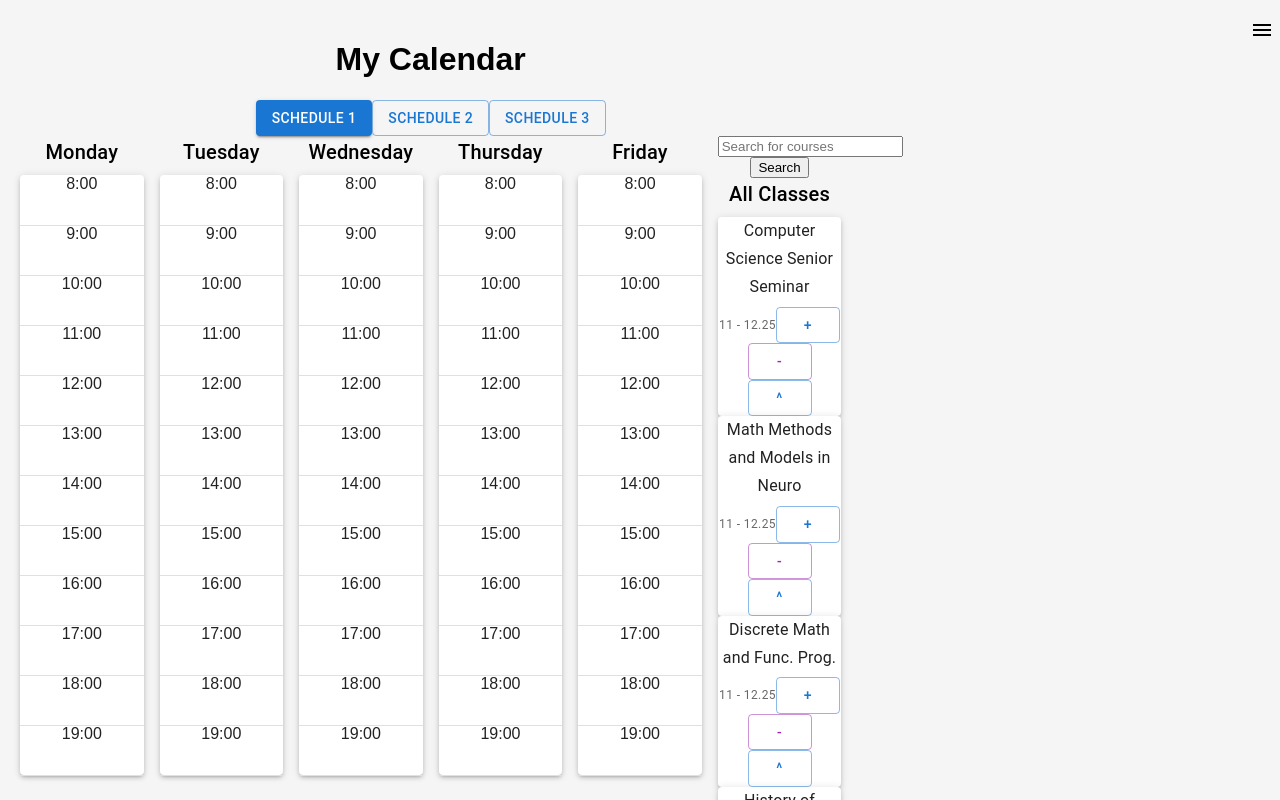
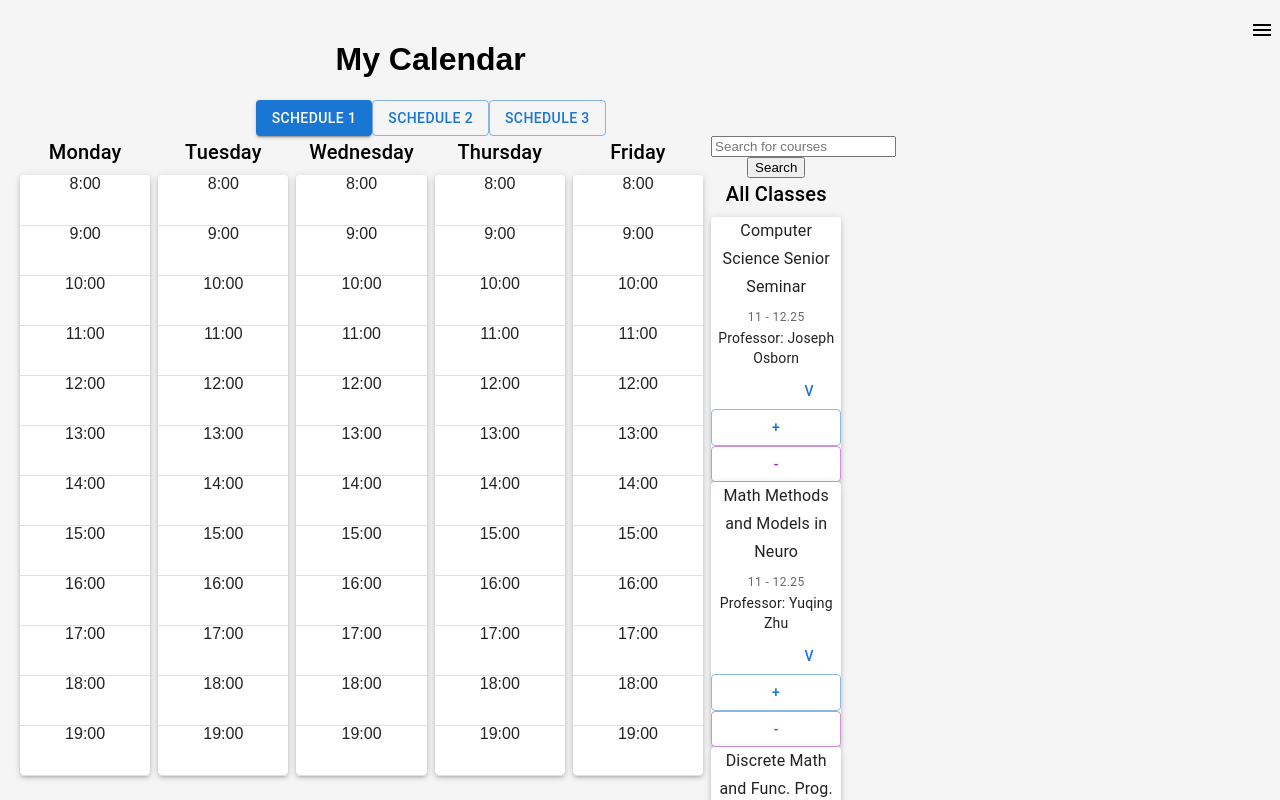
Before and after one commit to ytaa2021/p-classwise, a React (Create React App) app in the folder frontend/: page / in a window 1280 px wide. Shown: the top 800 px of the page. Built offline with nearby package versions, Linux system fonts and the light colour scheme.

Commit message:
refactor search list to be in search file

```diff
--- a/frontend/src/components/Calendar/calendar.js
+++ b/frontend/src/components/Calendar/calendar.js
@@ -2,7 +2,7 @@ import React, { useState } from 'react';
 import { Grid, Paper, Typography, Button } from '@mui/material';
 import Search from '../Search/search';
 import { allCourses } from '../../courses/allCourses';
-import calendarData from '../../courses/savedSchedules';
+
 
 const daysOfWeek = ['Monday', 'Tuesday', 'Wednesday', 'Thursday', 'Friday'];
 
@@ -24,15 +24,14 @@ const calculateCourseStyle = (course) => {
 };
 
 const Scheduler = () => {
+
+  const [activeCalendar, setActiveCalendar] = useState(1);
+  const [calendars, setCalendars] = useState(initialSchedules);
+  const currentCourses = calendars[activeCalendar];
+
   const [filteredCourses, setFilteredCourses] = useState([]);
   const [addedCourses, setAddedCourses] = useState([]);
   const [expandedBlocks, setExpandedBlocks] = useState({});
-  const [activeCalendar, setActiveCalendar] = useState(1);
-
-  // Create a mapping of calendars and their respective courses
-  const [calendars, setCalendars] = useState(initialSchedules);
-
-  const currentCourses = calendars[activeCalendar];
 
   const handleSearch = (searchTerm) => {
     const filteredCourses = currentCourses.filter((course) =>
@@ -96,7 +95,7 @@ const Scheduler = () => {
           Schedule 3
         </Button>
       </div>
-      <Grid container spacing={2}>
+      <Grid container spacing={1}>
         {daysOfWeek.map((day) => (
           <Grid item xs={2} key={day}>
             <Typography variant="h6" gutterBottom>
@@ -119,60 +118,30 @@ const Scheduler = () => {
                   key={course.title}
                 >
                   {course.title}
+                  <Button
+                    className="remove-button"
+                    variant="text"
+                    color="secondary"
+                    onClick={() => removeCourse(course)}
+                  >
+                    x
+                  </Button>
                 </div>
               ))}
             </Paper>
           </Grid>
         ))}
         <Grid item xs={2}>
-          <Search courses={currentCourses} onSearch={handleSearch} />
-          <Typography variant="h6" gutterBottom>
-            All Classes
-          </Typography>
-          {allCourses.map((course) => (
-            <Paper elevation={3} className="classBlock" key={course.title}>
-              <div>
-                <Typography variant="subtitle1" gutterBottom>
-                  {course.title}
-                </Typography>
-                <Typography variant="caption" color="textSecondary">
-                  {`${course.startTime} - ${course.endTime}`}
-                </Typography>
-                {/* Here is where you can add what is shown inside the toggle down for the courses */}
-                {expandedBlocks[course.title] && (
-                  <div>
-                    <Typography variant="body2" gutterBottom>
-                      Professor: {course.professor}
-                    </Typography>
-                    <Typography variant="body2">
-                      Description: {course.description}
-                    </Typography>
-                  </div>
-                )}
-                <Button
-                  variant="outlined"
-                  color="primary"
-                  onClick={() => addCourse(course)}
-                >
-                  +
-                </Button>
-                <Button
-                  variant="outlined"
-                  color="secondary"
-                  onClick={() => removeCourse(course)}
-                >
-                  -
-                </Button>
-                <Button
-                  variant="outlined"
-                  color="primary"
-                  onClick={() => toggleClassBlock(course.title)}
-                >
-                  {expandedBlocks[course.title] ? "V" : "^"}
-                </Button>
-              </div>
-            </Paper>
-          ))}
+        <Search
+            courses={currentCourses}
+            onSearch={handleSearch}
+            allCourses={allCourses}
+            expandedBlocks={expandedBlocks}
+            addCourse={addCourse}
+            removeCourse={removeCourse}
+            toggleClassBlock={toggleClassBlock}
+          />
+          {/* <Search courses={currentCourses} onSearch={handleSearch} /> */}
         </Grid>
       </Grid>
     </div>
--- /dev/null
+++ b/frontend/src/components/Search/search.css
@@ -0,0 +1,10 @@
+.v-icon {
+    position: 'absolute';
+    bottom: 0;
+    right: 0;
+    color: 'grey';
+    backgroundColor: 'transparent';
+    border: 'none';
+    padding: 0;
+    cursor: 'pointer';
+  }
--- a/frontend/src/components/Search/search.js
+++ b/frontend/src/components/Search/search.js
@@ -1,6 +1,16 @@
 import React, { useState } from 'react';
+import { Grid, Paper, Typography, Button } from '@mui/material';
+import './search.css';
 
-const Search = ({ courses, onSearch }) => {
+const Search = ({
+  courses,
+  onSearch,
+  allCourses,
+  expandedBlocks,
+  addCourse,
+  removeCourse,
+  toggleClassBlock,
+}) => {
   const [searchTerm, setSearchTerm] = useState('');
 
   const handleSearch = () => {
@@ -20,6 +30,58 @@ const Search = ({ courses, onSearch }) => {
         onChange={(e) => setSearchTerm(e.target.value)}
       />
       <button onClick={handleSearch}>Search</button>
+
+      <Typography variant="h6" gutterBottom>
+        All Classes
+      </Typography>
+      {allCourses.map((course) => (
+        <Paper elevation={3} className="classBlock" key={course.title}>
+          <div>
+            <Typography variant="subtitle1" gutterBottom>
+              {course.title}
+            </Typography>
+            <Typography variant="caption" color="textSecondary">
+              {`${course.startTime} - ${course.endTime}`}
+            </Typography>
+            <Typography variant="body2" gutterBottom>
+                  Professor: {course.professor}
+            </Typography>
+            {expandedBlocks[course.title] && (
+              <div>
+                <Typography variant="body2">
+                  Description: {course.description}
+                </Typography>
+              </div>
+            )}
+            <div style={{ display: 'flex', justifyContent: 'flex-end' }}>
+              <Button
+                className="v-icon"
+                variant="text"
+                color="primary"
+                onClick={() => toggleClassBlock(course.title)}
+              >
+                {expandedBlocks[course.title] ? "^" : "v"}
+              </Button>
+            </div>
+            <div style={{ display: 'flex', flexDirection: 'column' }}>
+              <Button
+                variant="outlined"
+                color="primary"
+                onClick={() => addCourse(course)}
+              >
+                +
+              </Button>
+              <Button
+                variant="outlined"
+                color="secondary"
+                onClick={() => removeCourse(course)}
+              >
+                -
+              </Button>
+            </div>
+          </div>
+        </Paper>
+      ))}
     </div>
   );
 };
--- a/frontend/src/components/SideMenu/sideMenu.js
+++ b/frontend/src/components/SideMenu/sideMenu.js
@@ -47,6 +47,7 @@ function SideMenu() {
         </Tabs>
       </Popover>
     </div>
+
   );
 }
 
```
Also changed, not shown: frontend/src/components/Calendar/calendar.css (added, +9 -0 lines), frontend/src/components/Search/searchPage.js (added, +14 -0 lines).
